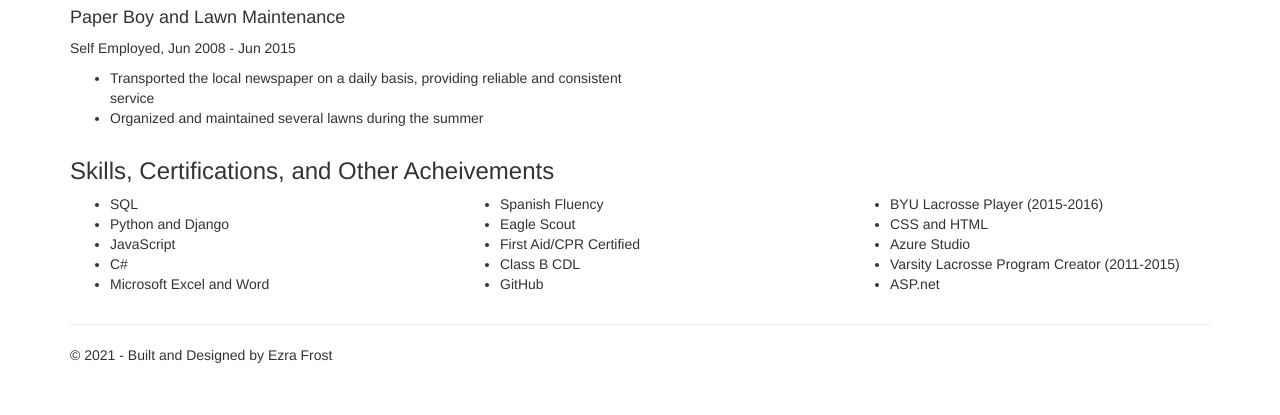
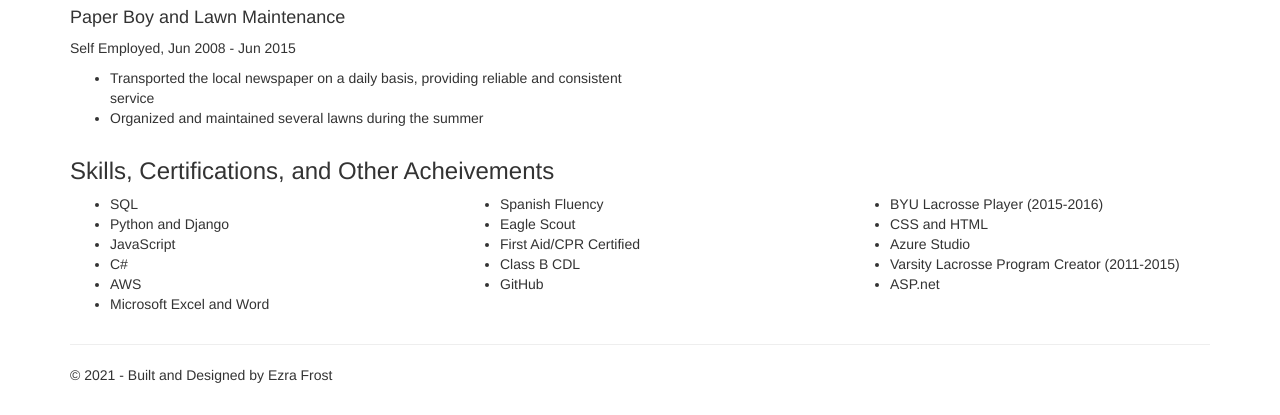
Before and after one commit to ezrafrost7/FrostWebpage, a Django app: page /resume/ in a window 1280 px wide. Shown: the part 817-1232 px from the top of the page. Before the commit the page ends 1180 px from the top, so only its background shows below. Run offline with Django 3.2, Linux system fonts and the light colour scheme; some libraries are stand-ins or nearby versions.

Commit message:
added a skil and stuf

```diff
--- a/app/templates/app/resume.html
+++ b/app/templates/app/resume.html
@@ -99,6 +99,7 @@
                         <li>Python and Django</li>
                         <li>JavaScript</li>
                         <li>C#</li>
+                        <li>AWS</li>
                         <li>Microsoft Excel and Word</li>
                     </ul>
                 </div>
```
